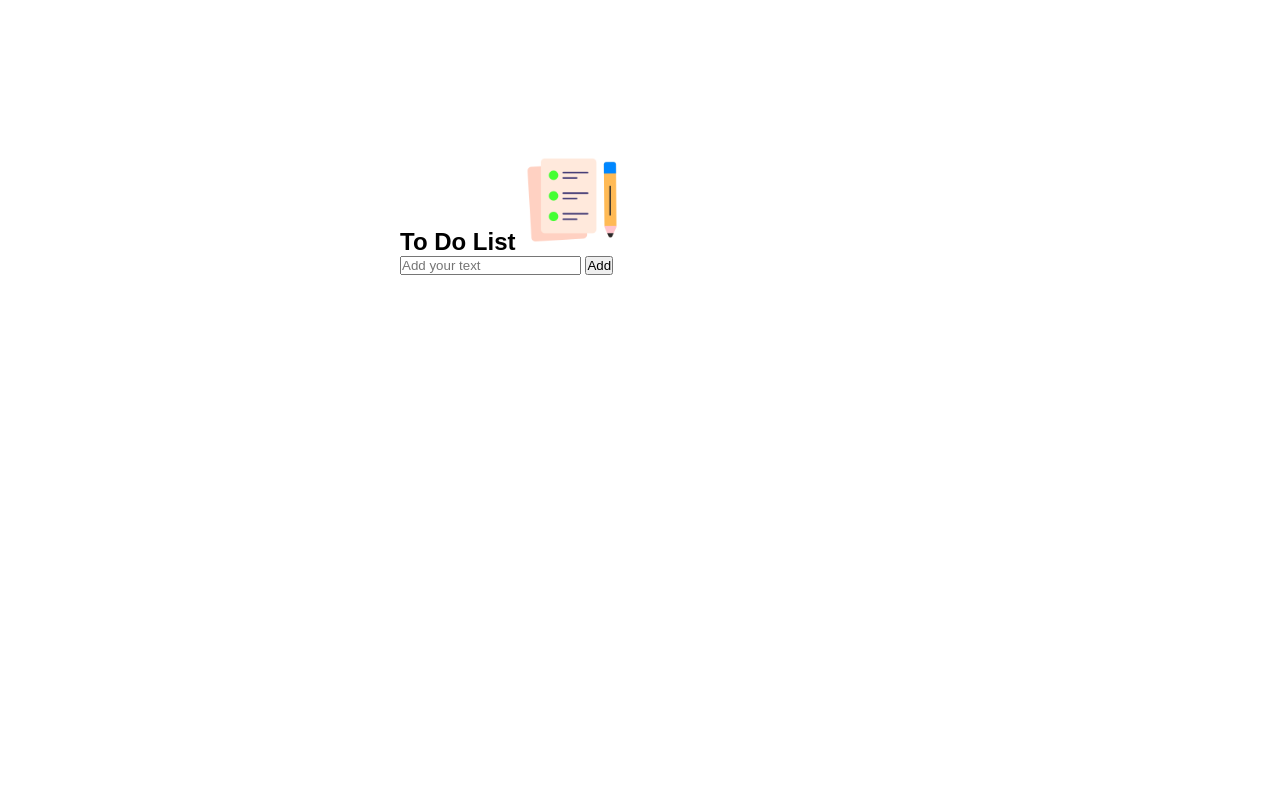
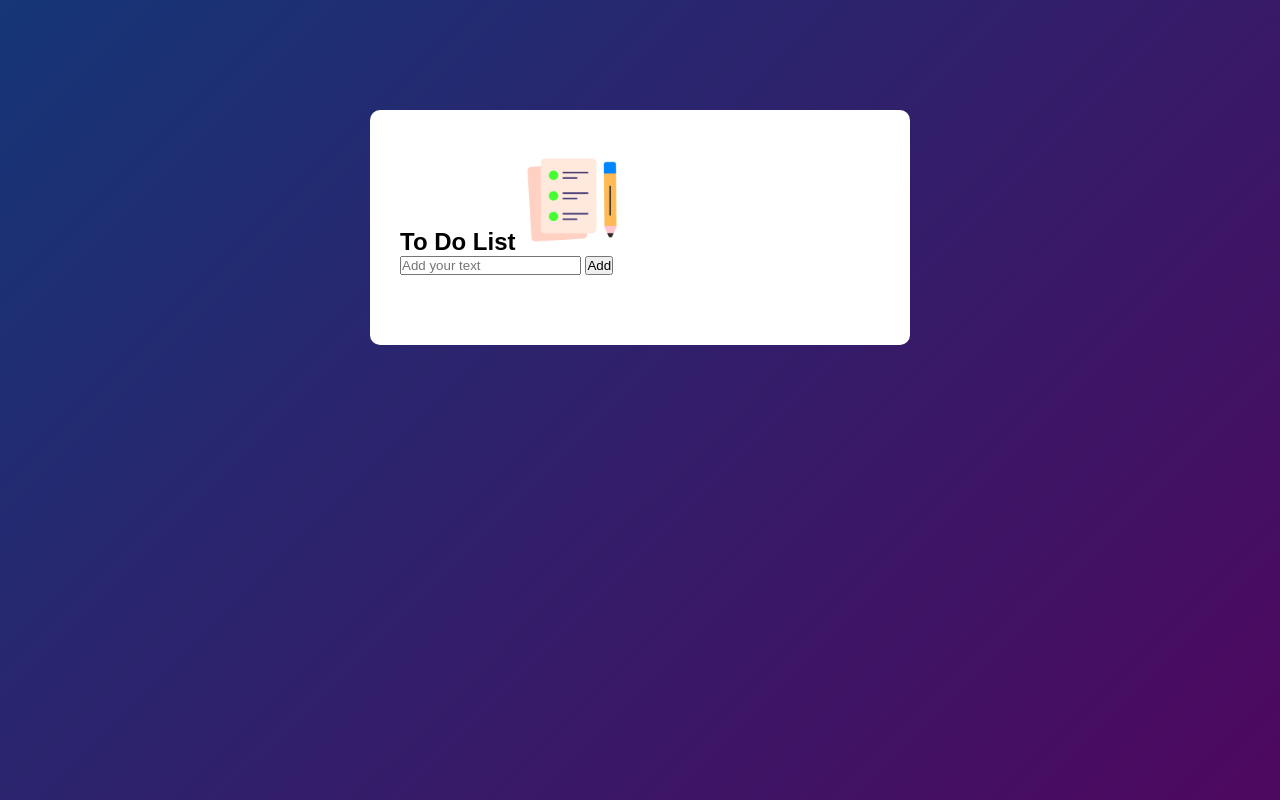
Before and after one commit to kamranzafar4343/ToDoList, a plain HTML site: page index.html in a window 1280 px wide. Drawn offline with Linux system fonts and the light colour scheme.

Commit message:
added a commit

```diff
--- a/index.html
+++ b/index.html
@@ -8,14 +8,22 @@
 </head>
 <body>
 
-<div class="container">
+
+<div class="main-container">
+
     <div class="todo-list">
+
     <h2>To Do List <img src="/images/icon.png"> </h2>
+
     <div class="row">
+
         <input type="input" id="input-box" placeholder="Add your text">
         <button>Add</button>
+
     </div>
+
     </div>
+
 </div>
 
 </body>
--- a/style.css
+++ b/style.css
@@ -5,11 +5,11 @@
     box-sizing: border-box;
 }
 
-.container{
+.main-container{
+    width: 100%;
+    min-height: 100vh;
     padding: 10px;
-    background: linear-gradient(135deg, #153677 #4e085f);
-    width: 100%;
-    max-height: 100vh;
+    background: linear-gradient( 135deg, #153677, #4e085f);
 }
 
 .todo-list{
@@ -18,4 +18,5 @@
     background: #ffffff;
     margin: 100px auto 20px;
     padding: 40px 30px 70px;
+    border-radius: 10px;
 }
```
